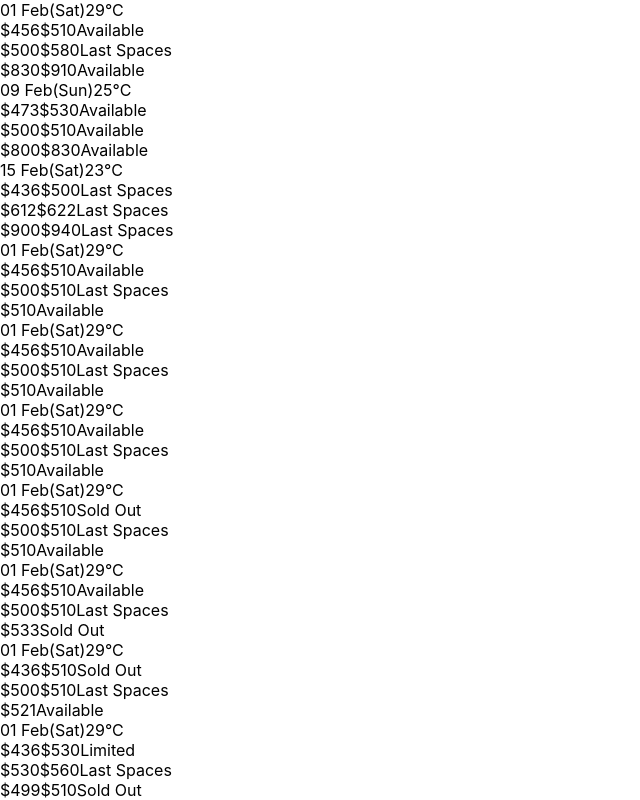
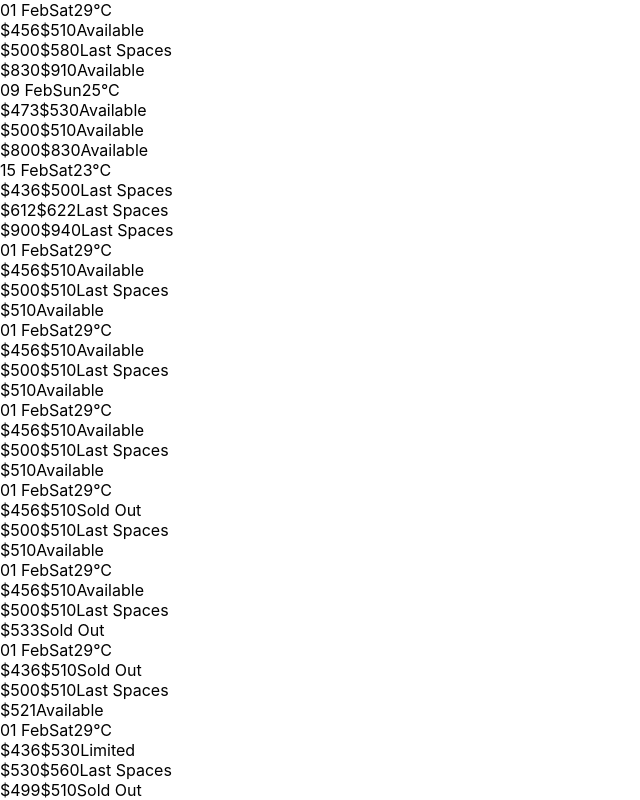
Before and after one commit to jasonvictorio/navigate-travel, a React (Create React App) app: page / in a window 1280 px wide. Shown: the top 800 px of the page, without its empty margins (0-640 px from the left). Built offline with nearby package versions, Linux system fonts and the light colour scheme; the HTML template or start-up script is replaced by a standard one.

Commit message:
refactor:  prop descturing in day and product component

```diff
--- a/src/components/Day.js
+++ b/src/components/Day.js
@@ -3,12 +3,14 @@ import Product from './Product'
 
 export class Day extends Component {
   render() {
+    const { dateText, dateDay, temperature, products } = this.props.day
+
     return (
       <div>
-        { this.props.day.dateText }
-        ({ this.props.day.dateDay })
-        { this.props.day.temperature }
-        <Products products={this.props.day.products} />
+        { dateText }
+        { dateDay }
+        { temperature }
+        <Products products={products} />
       </div>
     )
   }
--- a/src/components/Product.js
+++ b/src/components/Product.js
@@ -2,11 +2,13 @@ import React, { Component } from 'react'
 
 export class Product extends Component {
   render() {
+    const { priceWithDiscount, price, status } = this.props.product
+
     return (
       <div>
-        { this.props.product.priceWithDiscount }
-        { this.props.product.price }
-        { this.props.product.status }
+        { priceWithDiscount }
+        { price }
+        { status }
       </div>
     )
   }
```
